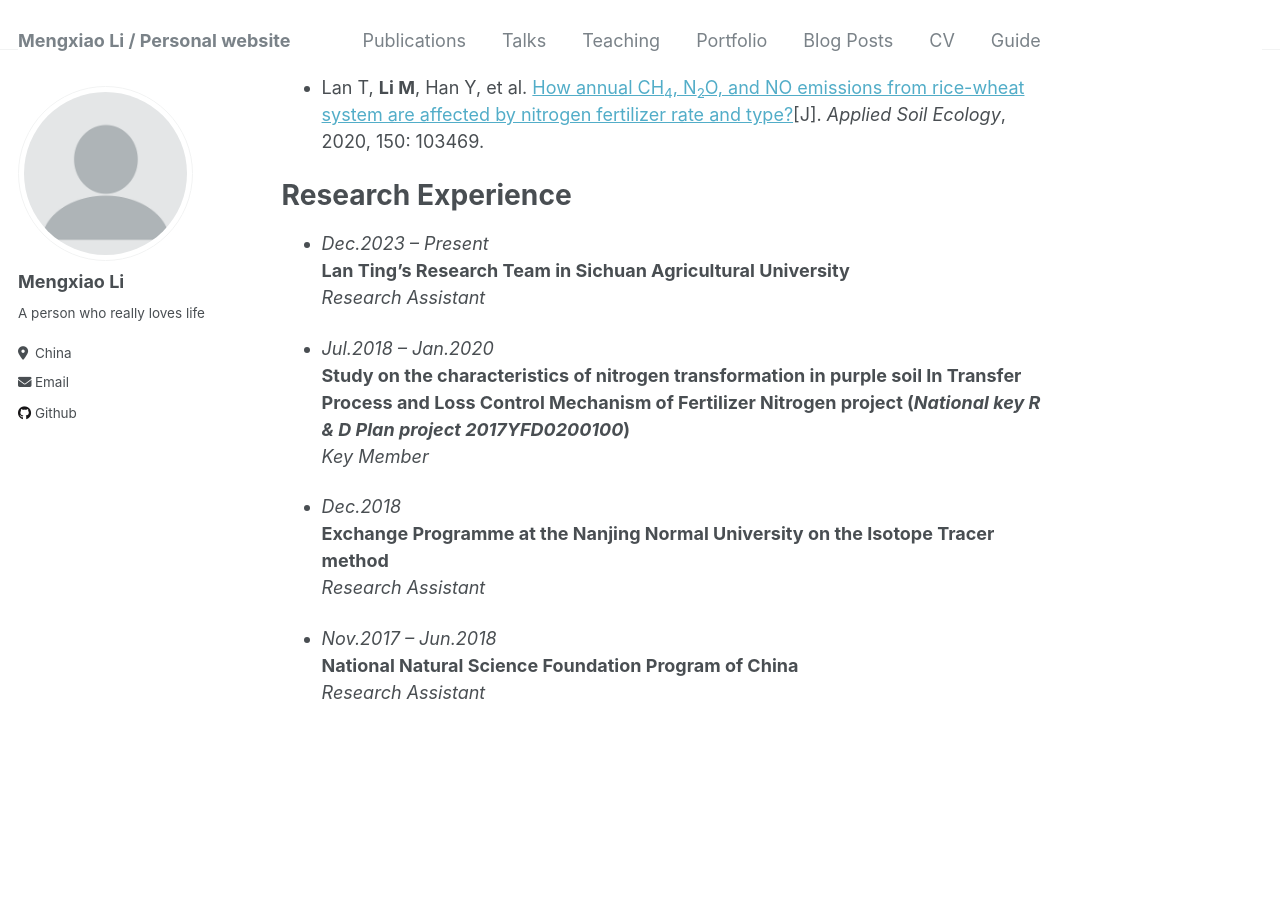
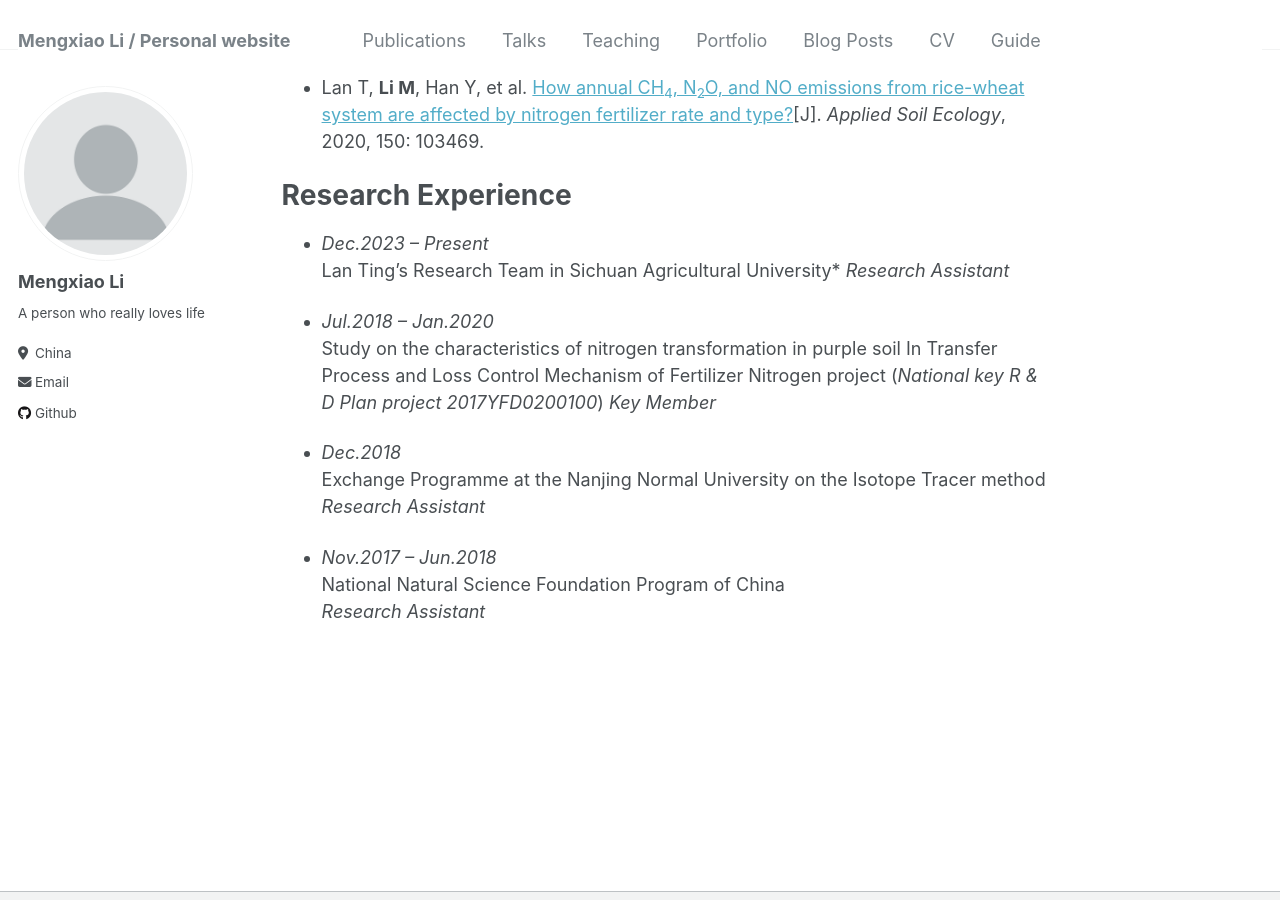
Before and after one commit to HazelLi123/HazelLi123.github.io, a Jekyll site: the page built from _pages/about.md, in a window 1280 px wide and 900 px high, scrolled down 786 px. Built offline with Jekyll 4.4.1, drawn with Linux system fonts in a browser that asks for light colours.

```diff
--- a/_pages/about.md
+++ b/_pages/about.md
@@ -26,17 +26,17 @@ Publications
 Research Experience
 ======
 - *Dec.2023 – Present*
-  **Lan Ting's Research Team in Sichuan Agricultural University**
+  Lan Ting's Research Team in Sichuan Agricultural University*
   *Research Assistant*
 
 - *Jul.2018 – Jan.2020*
-  **Study on the characteristics of nitrogen transformation in purple soil In Transfer Process and Loss Control Mechanism of Fertilizer Nitrogen project (*National key R & D Plan project 2017YFD0200100*)**
+  Study on the characteristics of nitrogen transformation in purple soil In Transfer Process and Loss Control Mechanism of Fertilizer Nitrogen project (*National key R & D Plan project 2017YFD0200100*)
   *Key Member*
 
 - *Dec.2018*
-  **Exchange Programme at the Nanjing Normal University on the Isotope Tracer method**
+  Exchange Programme at the Nanjing Normal University on the Isotope Tracer method
   *Research Assistant*
 
 - *Nov.2017 – Jun.2018*
-  **National Natural Science Foundation Program of China**
+  National Natural Science Foundation Program of China
   *Research Assistant*
```
